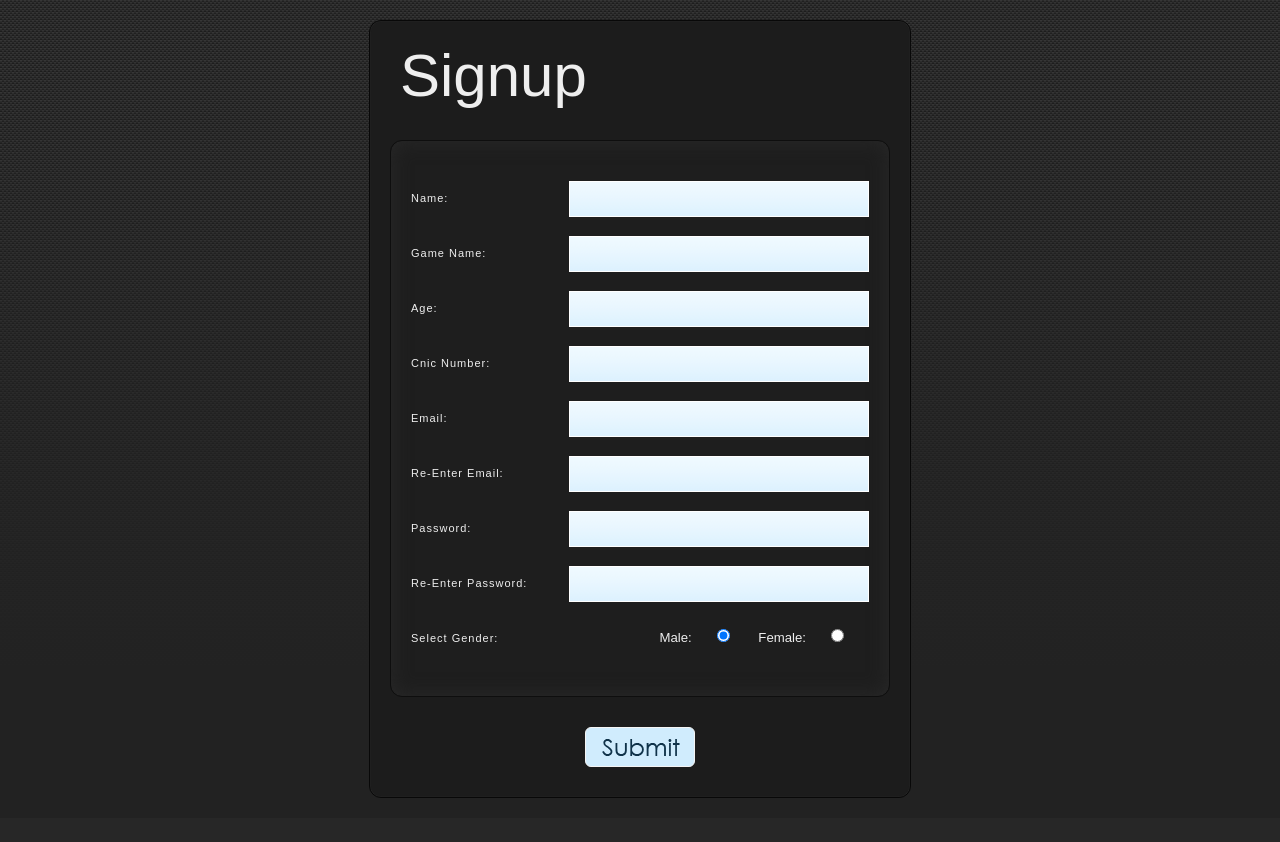
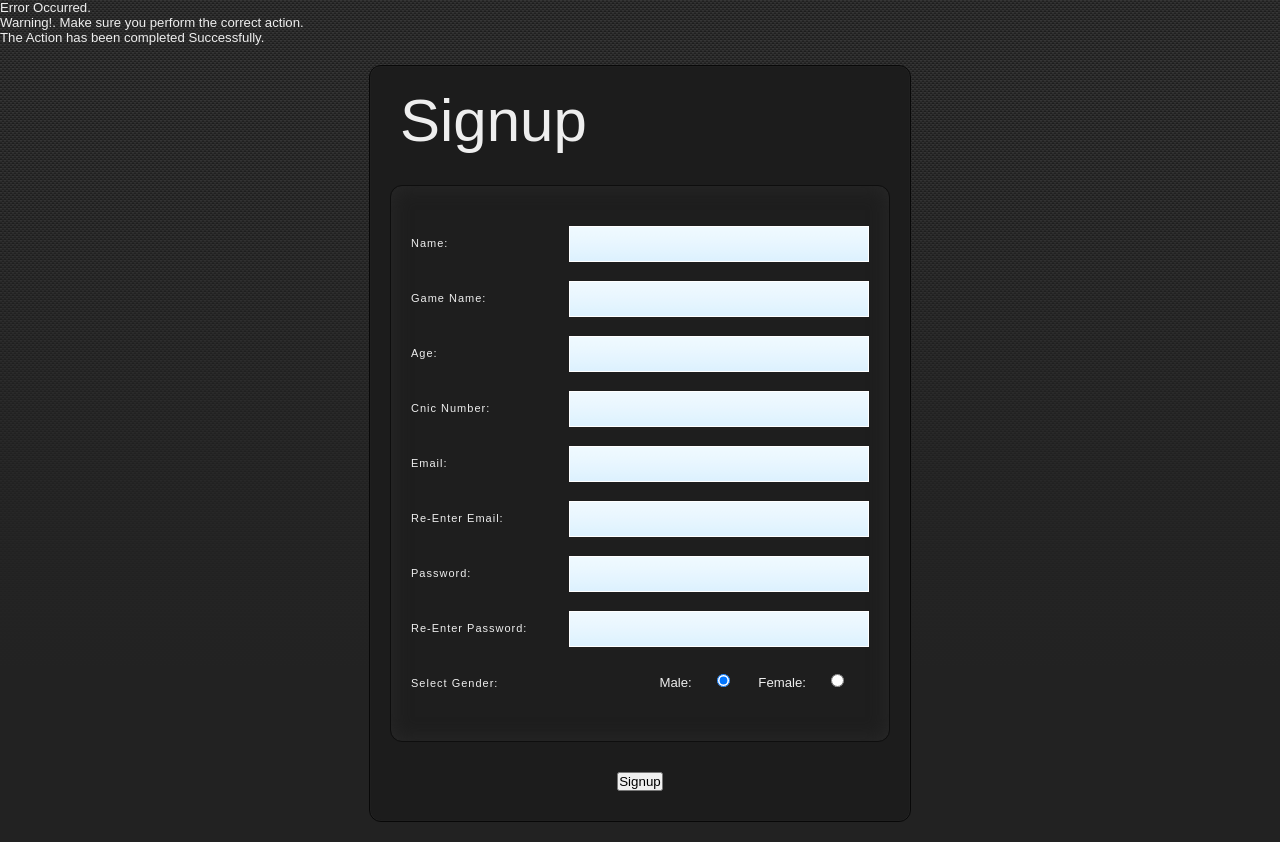
Before and after one commit to haider-pw/ClanWars, a CodeIgniter app: page /projects/index.php/main/validation_form in a window 1280 px wide. Before the commit the page ends 798 px from the top, so only its background shows below. Run offline with CodeIgniter, Linux system fonts and the light colour scheme.

Commit message:
Adding Custom Notifications ot the Site.

```diff
--- a/application/config/autoload.php
+++ b/application/config/autoload.php
@@ -64,7 +64,7 @@
 |	$autoload['helper'] = array('url', 'file');
 */
 
-$autoload['helper'] = array('url');
+$autoload['helper'] = array('url','form');
 
 
 /*
--- a/application/views/registration.php
+++ b/application/views/registration.php
@@ -6,15 +6,27 @@
     <title>Clan Wars | User Registration</title>
 
     <link rel="stylesheet" type="text/css" href="<?php echo base_url('styles/register/styles.css');?>" />
+    <link rel="stylesheet" type="text/css" href="<?php echo base_url('styles/custom-notifications.css');?>" />
+    <script type="text/javascript" src="<?php echo base_url('scripts/jQuery1.7.1.js'); ?>"></script>
 
 </head>
 
 <body>
+<div id="error_message">
+    Error Occurred.
+</div><!-- end of error_message -->
 
+<div id="warning_message">
+    Warning!. Make sure you perform the correct action.
+</div><!-- End of warning_message -->
+
+<div id="notification_message">
+    The Action has been completed Successfully.
+</div><!-- End of notification_message -->
 <div id="carbonForm">
     <h1>Signup</h1>
 
-    <form action="<?php echo base_url('index.php/users/registration'); ?>" method="post">
+    <?php echo form_open_multipart('users/register_user',array('id' => 'register_user','name' => 'register_user')); ?>
 
         <div class="fieldContainer">
 
@@ -24,7 +36,7 @@
                 </div>
 
                 <div class="field">
-                    <input type="text" name="name" id="name" />
+                    <input type="text" name="UserName" id="UserName" />
                 </div>
             </div>
 
@@ -84,16 +96,16 @@
                 </div>
 
                 <div class="field">
-                    <input type="password" name="pass" id="pass" />
+                    <input type="password" name="password" id="password" />
                 </div>
             </div>
             <div class="formRow">
                 <div class="label">
-                    <label for="re_pass">Re-Enter Password:</label>
+                    <label for="ConfirmPassword">Re-Enter Password:</label>
                 </div>
 
                 <div class="field">
-                    <input type="password" name="re_pass" id="re_pass" />
+                    <input type="password" name="ConfirmPassword" id="ConfirmPassword" />
                 </div>
             </div>
 
@@ -116,14 +128,64 @@
         </div> <!-- Closing fieldContainer -->
 
         <div class="signupButton">
-            <input type="submit" name="submit" id="submit" value="Signup" />
+            <input type="button" name="submit" id="submitBtn" value="Signup" />
         </div>
 
-    </form>
+    <?php echo form_close(); ?>
 
 </div>
+<script type="text/javascript">
+    $(document).ready(function() {
+        $("#submitBtn").click(function() {
+            submit_form();
+        });
+    });
+    function  submit_form(){
 
-<script type="text/javascript" src="<?php echo base_url('scripts/Registerscript.js');?>"></script>
+        var user_n = $("#UserName").val().length;
+        var user = $("#UserName").val();
+        if(user == '')
+        {
+            alert('Username is empty');
+            //fading_msg("error_message","Username is empty");
+            return;
+        }
+        if(user_n>0 && user_n<5)
+        {
+            alert('Username must be atleast 5 characters long');
+            //fading_msg("error_message","Username must be atleast 5 characters long");
+            return;
+        }
+
+        var pw = $("#Password").val();
+        var c_pw = $("#ConfirmPassword").val();
+
+        if( pw!=c_pw || (pw.length<5 && pw.length>0))
+        {
+            alert('Password must be matched and Password must be atleast 5 characters long');
+            //fading_msg("error_message","Password must be matched and Password must be atleast 5 characters long");
+            return;
+        }
+
+        $("#insert_user").ajaxSubmit({
+            success: function(response){
+                var data = response.split(":::")
+                if(data[0] == 'error')
+                {
+                    //fading_msg("error_message",data[1]);
+                }else{
+                    window.location.href = "<?php base_url('main/index'); ?>";
+                    //fading_msg("notification_message","New User is Created Successfully");
+                }
+            },
+            error:function(xhr,error_status,error_thrown){
+                //fading_msg("error_message",error_thrown);
+                alert(error_thrown);
+            }
+
+        });
+    } //---  End of submit_form  ---//
+</script>
 
 </body>
 </html>
--- /dev/null
+++ b/styles/custom-notifications.css
@@ -0,0 +1,49 @@
+.notif {
+
+    background-image: repeating-linear-gradient(-45deg, transparent, transparent 20px, rgba(255,255,255,0.1) 20px, rgba(255,255,255,0.1) 40px );
+
+    color: #fff;
+
+    text-shadow: 0 1px 0 rgba(0,0,0,0.2);
+
+    padding: 5px 10px;
+
+    box-shadow:	inset 0 1px 0 rgba(255,255,255,0.5);
+
+    border: 1px solid;
+
+    margin: 10px 0;
+
+}
+
+.info {
+
+    background-color: #6af;
+
+    border-color: #48d;
+
+}
+
+.warning{
+
+    background-color: #fa4;
+
+    border-color: #d82;
+
+}
+
+.success{
+
+    background-color: #8d5;
+
+    border-color: #6b3;
+
+}
+
+.error {
+
+    background-color: #f31;
+
+    border-color: #d10;
+
+}
```
Also changed, not shown: scripts/Registerscript.js (added).
